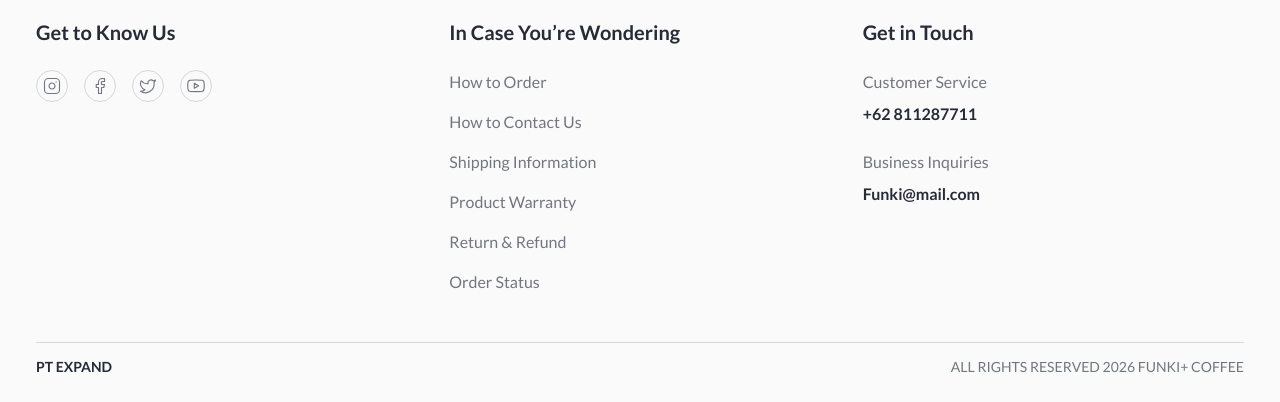
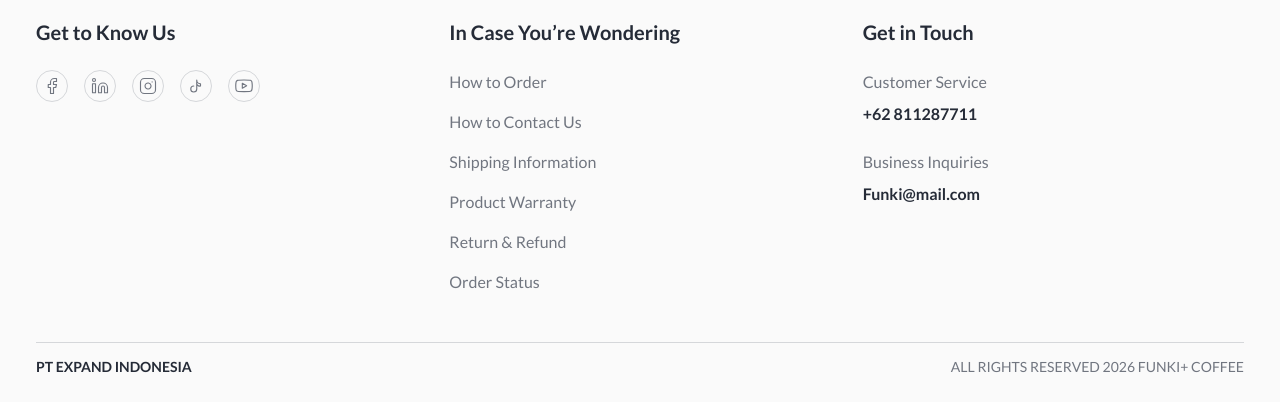
Before and after one commit to xpand-indonesia/ecommerce, a Next.js app: page / in a window 1280 px wide. Shown: the part 4712-5114 px from the top of the page. Built offline with nearby package versions, Linux system fonts and the light colour scheme.

Commit message:
Improving footer style

```diff
--- a/src/components/layout/footer.tsx
+++ b/src/components/layout/footer.tsx
@@ -89,6 +89,46 @@ export function Footer() {
               </h3>
               {/* Social Icons matching design */}
               <div className="flex items-center gap-4">
+                {/* Facebook */}
+                <Link
+                  href="#"
+                  aria-label="Facebook"
+                  className="w-8 h-8 rounded-full border border-gray-light flex items-center justify-center text-gray hover:text-primary hover:border-primary transition-all duration-200"
+                >
+                  <svg
+                    width="18"
+                    height="18"
+                    viewBox="0 0 24 24"
+                    fill="none"
+                    stroke="currentColor"
+                    strokeWidth="1.5"
+                    strokeLinecap="round"
+                    strokeLinejoin="round"
+                  >
+                    <path d="M18 2h-3a5 5 0 0 0-5 5v3H7v4h3v8h4v-8h3l1-4h-4V7a1 1 0 0 1 1-1h3z" />
+                  </svg>
+                </Link>
+                {/* Linkedin */}
+                <Link
+                  href="#"
+                  aria-label="Linkedin"
+                  className="w-8 h-8 rounded-full border border-gray-light flex items-center justify-center text-gray hover:text-primary hover:border-primary transition-all duration-200"
+                >
+                  <svg
+                    width="18"
+                    height="18"
+                    viewBox="0 0 24 24"
+                    fill="none"
+                    stroke="currentColor"
+                    strokeWidth="1.5"
+                    strokeLinecap="round"
+                    strokeLinejoin="round"
+                  >
+                    <path d="M16 8a6 6 0 0 1 6 6v7h-4v-7a2 2 0 0 0-2-2 2 2 0 0 0-2 2v7h-4v-7a6 6 0 0 1 6-6z" />
+                    <rect x="2" y="9" width="4" height="12" />
+                    <circle cx="4" cy="4" r="2" />
+                  </svg>
+                </Link>
                 {/* Instagram */}
                 <Link
                   href="#"
@@ -110,10 +150,10 @@ export function Footer() {
                     <line x1="17.5" x2="17.51" y1="6.5" y2="6.5" />
                   </svg>
                 </Link>
-                {/* Facebook */}
+                {/* Tiktok */}
                 <Link
                   href="#"
-                  aria-label="Facebook"
+                  aria-label="Tiktok"
                   className="w-8 h-8 rounded-full border border-gray-light flex items-center justify-center text-gray hover:text-primary hover:border-primary transition-all duration-200"
                 >
                   <svg
@@ -126,26 +166,7 @@ export function Footer() {
                     strokeLinecap="round"
                     strokeLinejoin="round"
                   >
-                    <path d="M18 2h-3a5 5 0 0 0-5 5v3H7v4h3v8h4v-8h3l1-4h-4V7a1 1 0 0 1 1-1h3z" />
-                  </svg>
-                </Link>
-                {/* Twitter / X */}
-                <Link
-                  href="#"
-                  aria-label="Twitter"
-                  className="w-8 h-8 rounded-full border border-gray-light flex items-center justify-center text-gray hover:text-primary hover:border-primary transition-all duration-200"
-                >
-                  <svg
-                    width="18"
-                    height="18"
-                    viewBox="0 0 24 24"
-                    fill="none"
-                    stroke="currentColor"
-                    strokeWidth="1.5"
-                    strokeLinecap="round"
-                    strokeLinejoin="round"
-                  >
-                    <path d="M22 4s-.7 2.1-2 3.4c1.6 10-9.4 17.3-18 11.6 2.2.1 4.4-.6 6-2C3 15.5.5 9.6 3 5c2.2 2.6 5.6 4.1 9 4-.9-4.2 4-6.6 7-3.8 1.1 0 3-1.2 3-1.2z" />
+                    <path d="M9 12a4 4 0 1 0 4 4V4a5 5 0 0 0 5 5v3a4 4 0 0 1-5-5" />
                   </svg>
                 </Link>
                 {/* YouTube */}
@@ -234,7 +255,7 @@ export function Footer() {
         <div className="flex flex-col gap-2.5">
           <hr className="border-t border-gray-300 w-full" />
           <div className="flex flex-col md:flex-row justify-between items-center gap-4 text-center md:text-left text-sm text-gray font-body py-1">
-            <span className="font-semibold text-dark">PT EXPAND</span>
+            <span className="font-semibold text-dark">PT EXPAND INDONESIA</span>
             <span>ALL RIGHTS RESERVED 2026 FUNKI+ COFFEE</span>
           </div>
         </div>
```
